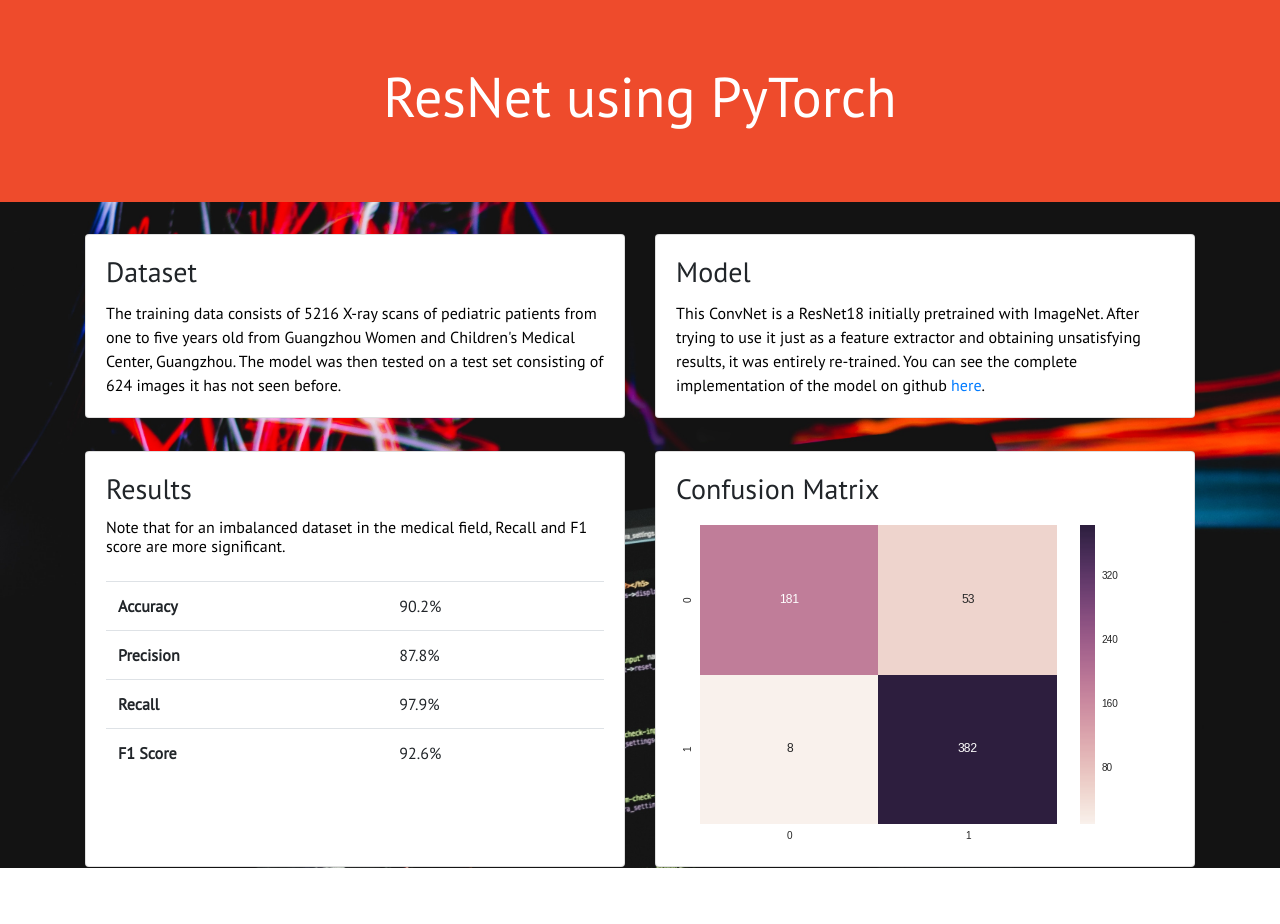
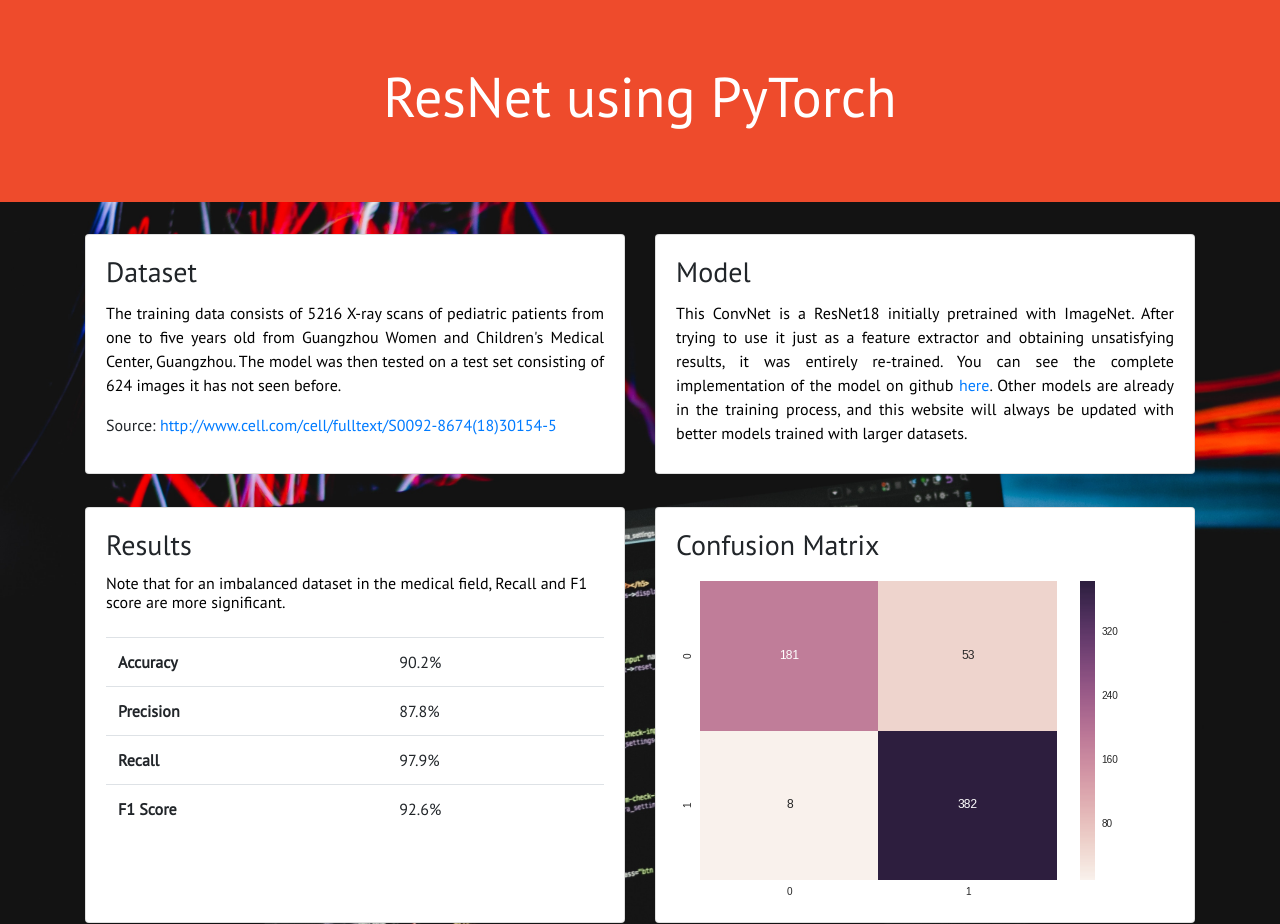
Before and after one commit to Manjaka97/pneumonia.elvnosix, a Flask app: page /training in a window 1280 px wide. Shown: the part 57-981 px from the top of the page. Before the commit the page ends 925 px from the top, so only its background shows below. Run offline with Flask 2, Linux system fonts and the light colour scheme; some libraries are stand-ins or nearby versions.

Commit message:
Fixed styling

```diff
--- a/templates/training.html
+++ b/templates/training.html
@@ -58,19 +58,20 @@
 	<div class="container">
 		<div class="row">
 			<div class="col-sm-6">
-				<div class="card">
+				<div class="card" style="height: 15em;">
 	  				<div class="card-body">
 			    		<h3 class="card-title">Dataset</h3>
-			    		<p class="card-text">The training data consists of 5216 X-ray scans of pediatric patients from one to five years old from Guangzhou Women and Children's Medical Center, Guangzhou. The model was then tested on a test set consisting of 624 images it has not seen before.</p>
+			    		<p class="card-text" style="text-align: justify;">The training data consists of 5216 X-ray scans of pediatric patients from one to five years old from Guangzhou Women and Children's Medical Center, Guangzhou. The model was then tested on a test set consisting of 624 images it has not seen before.</p>
+			    		<p>Source: <a href="http://www.cell.com/cell/fulltext/S0092-8674(18)30154-5">http://www.cell.com/cell/fulltext/S0092-8674(18)30154-5</a></p>
 	 				</div>
 				</div>
 			</div>
 
 			<div class="col-sm-6">
-				<div class="card">
+				<div class="card" style="height: 15em;">
 	  				<div class="card-body">
 			    		<h3 class="card-title">Model</h3>
-			    		<p class="card-text">This ConvNet is a ResNet18 initially pretrained with ImageNet. After trying to use it just as a feature extractor and obtaining unsatisfying results, it was entirely re-trained. You can see the complete implementation of the model on github <a href="https://github.com/Manjaka97/Pneumonia-Detector/blob/master/Pneumonia_Detection_Resnet18_2.ipynb">here</a>.</p>
+			    		<p class="card-text" style="text-align: justify;">This ConvNet is a ResNet18 initially pretrained with ImageNet. After trying to use it just as a feature extractor and obtaining unsatisfying results, it was entirely re-trained. You can see the complete implementation of the model on github <a href="https://github.com/Manjaka97/Pneumonia-Detector/blob/master/Pneumonia_Detection_Resnet18_2.ipynb">here</a>. Other models are already in the training process, and this website will always be updated with better models trained with larger datasets.</p>
 	 				</div>
 				</div>
 			</div>
```
